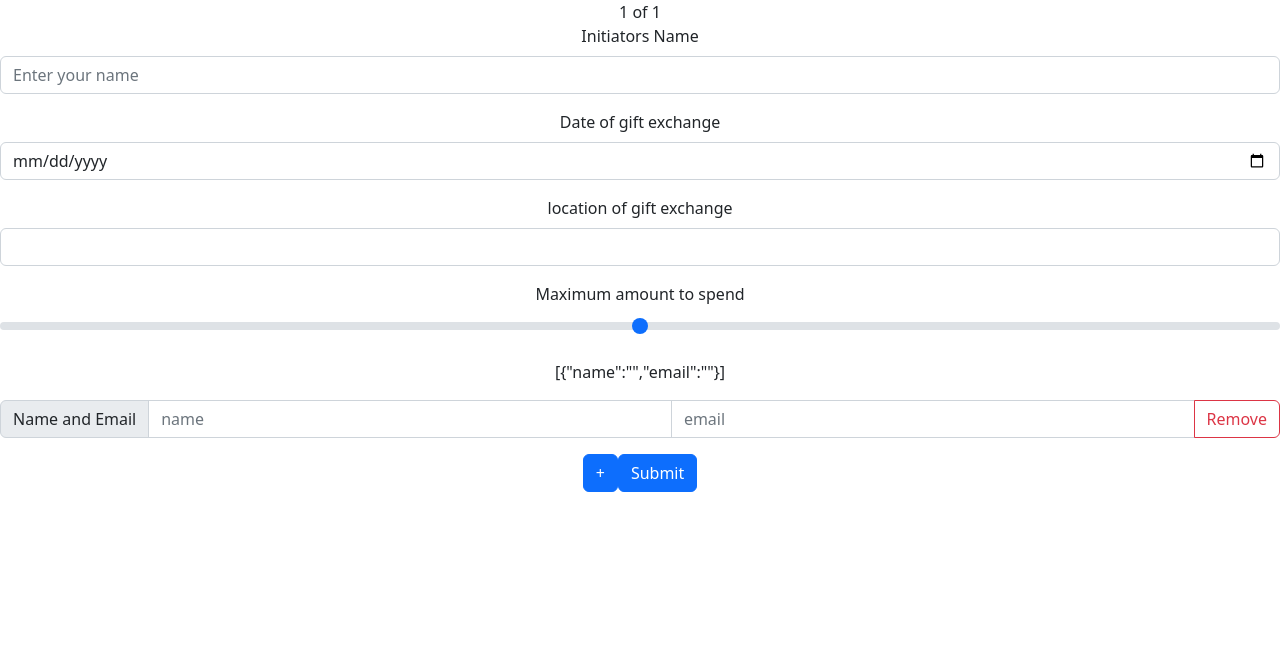
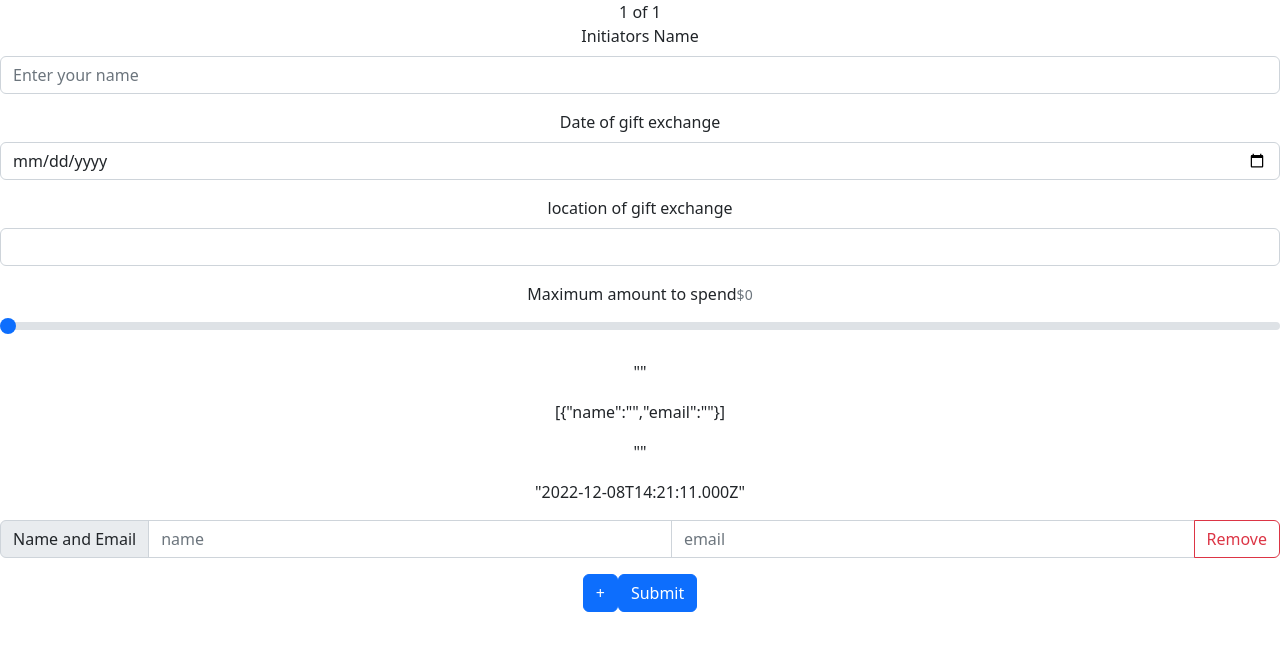
Before and after one commit to perryneal11/secret-santa, a React (Create React App) app: page / in a window 1280 px wide. Shown: the top 650 px of the page. Built offline with nearby package versions, Linux system fonts and the light colour scheme.

Commit message:
finishing up form.....

```diff
--- a/src/App.js
+++ b/src/App.js
@@ -11,6 +11,10 @@ import { useState } from "react";
 
 function App() {
   const [attendees, setAttendees] = useState([{ name: "", email: "" }]);
+  const [limit, setLimit] = useState(0)
+  const [initiator, setInitiator] = useState('')
+  const [location, setLocation] = useState('')
+  const [date, setDate] = useState(new Date())
 
   let handleChange = (i, e) => {
     let newFormValues = [...attendees];
@@ -18,6 +22,11 @@ function App() {
     newFormValues[i][e.target.name] = e.target.value;
     setAttendees(newFormValues);
   };
+
+  let handleRangeChange = (e) => {
+    setLimit(e.target.value)
+  }
+
 
   let addFormFields = (e) => {
     e.preventDefault();
@@ -47,25 +56,28 @@ function App() {
       <Form onSubmit={(e) => handleSubmit(e)}>
         <Form.Group className="mb-3" controlId="initiatorName">
           <Form.Label>Initiators Name</Form.Label>
-          <Form.Control type="text" placeholder="Enter your name" />
+          <Form.Control type="text" placeholder="Enter your name" value={initiator} onChange={(e)=> setInitiator(e.target.value)}/>
         </Form.Group>
 
         <Form.Group className="mb-3" controlId="eventDate">
           <Form.Label>Date of gift exchange</Form.Label>
-          <Form.Control type="date" />
+          <Form.Control type="date" value={date} onChange={(e)=> setDate(e.target.value)}/>
         </Form.Group>
 
         <Form.Group className="mb-3" controlId="eventLocation">
           <Form.Label>location of gift exchange</Form.Label>
-          <Form.Control type="text" />
+          <Form.Control type="text" value={location} onChange={(e)=> setLocation(e.target.value)}/>
         </Form.Group>
 
         <Form.Group className="mb-3" controlId="spendingAmount">
           <Form.Label>Maximum amount to spend</Form.Label>
-          <Form.Range />
+          <Form.Text>${limit.toString()}</Form.Text>
+          <Form.Range value={limit} min="20" max = "200" onChange={e => handleRangeChange(e)}/>
         </Form.Group>
-
+        <p>{JSON.stringify(initiator)}</p>
         <p>{JSON.stringify(attendees)}</p>
+        <p>{JSON.stringify(location)}</p>
+        <p>{JSON.stringify(date)}</p>
 
         <Form.Group className="mb-3" controlId="Attendees">
           {attendees.map((attendee, index) => {
```
